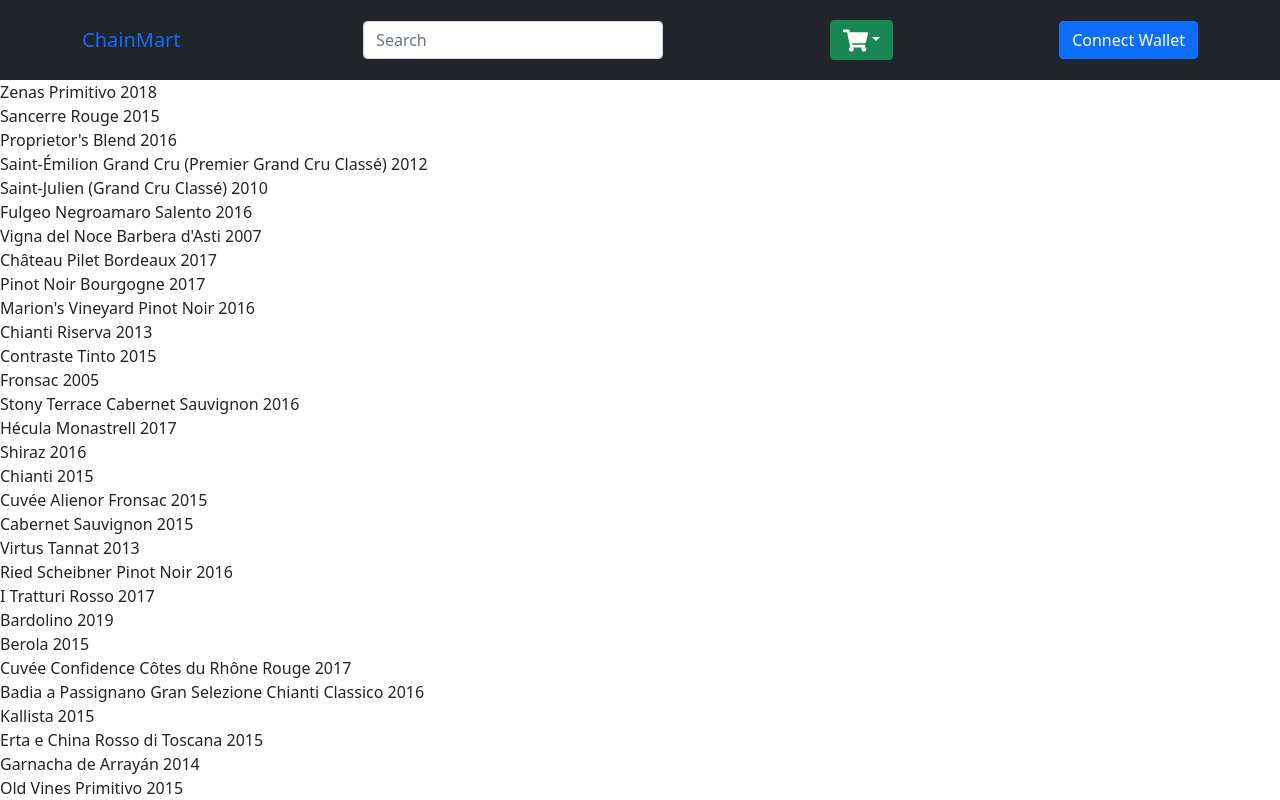
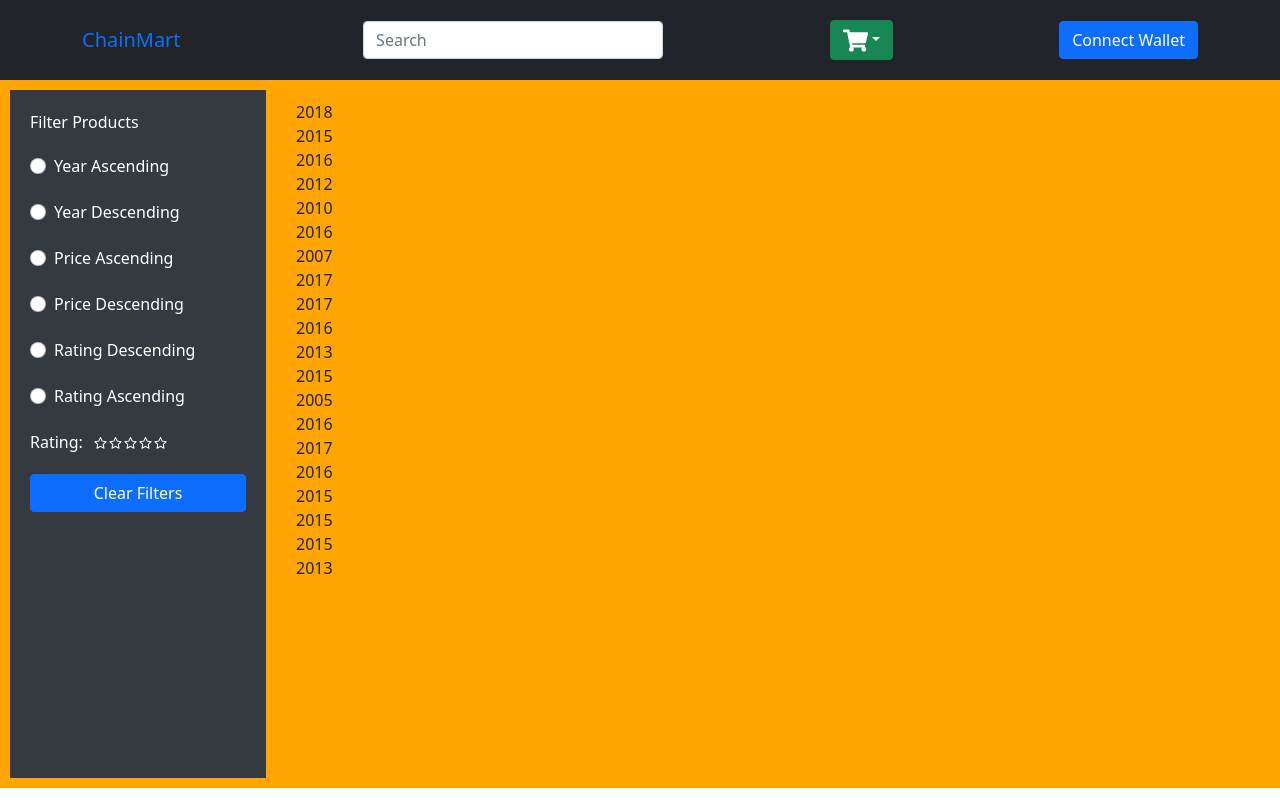
Before and after one commit to si3mshady/Blockchain_Shopping_Cart, a React (Create React App) app: page / in a window 1280 px wide. Shown: the top 800 px of the page. Built offline with nearby package versions, Linux system fonts and the light colour scheme.

Commit message:
save point

```diff
--- a/src/Context/Context.js
+++ b/src/Context/Context.js
@@ -4,7 +4,11 @@ import {data} from './MasterWineList.js'
 
 const Cart = createContext();
 
+const random_bool = [true,false]
 
+
+const getRandomIndex = () => {
+  return Math.floor(Math.random() * random_bool.length)}
 
 const Context = ({children}) =>
 
@@ -12,19 +16,18 @@ const Context = ({children}) =>
     {
      name: e.Name,
      image: e.URL,
-     price: e.Price,
-     ratings: e.Rating,
-     year: e.Year
-
+     ratings: Math.trunc(e.Rating),
+     year: e.Year,
+     inStock: random_bool[getRandomIndex()]
     }
   ));
 
-  // console.log(results)
 
+console.log(getRandomIndex())
 
 
   const [state,dispatch] = useReducer(cartReducer, {
-    products: results,
+    products: results.slice(0,20),
     cart: []
   })
 
--- /dev/null
+++ b/src/components/Filters/Filters.css
@@ -0,0 +1,14 @@
+.filters {
+    background-color: #343a40;
+    color: white;
+    padding: 20px;
+    display: flex;
+    flex-direction: column;
+    width: 20%;
+    margin: 10px;
+    height: 86vh;
+}
+
+.filters > span {
+    padding-bottom: 20px;
+}
--- /dev/null
+++ b/src/components/Filters/Filters.js
@@ -0,0 +1,103 @@
+import React from 'react'
+import './Filters.css'
+import Rating from '../Rating/Rating'
+
+import {Container, Navbar, Dropdown,Nav, Button, Form} from 'react-bootstrap'
+
+
+
+
+export default function Filters() {
+
+  const [rating, setRating] = React.useState(0)
+
+
+
+
+  return (
+    <div className='filters'>
+    <span className='title'>Filter Products</span>
+
+    <span>
+    <Form.Check
+        inline
+        type="radio"
+        name="group1"
+        label="Year Ascending"
+        id={"year-asc"}
+      />
+
+
+    </span>
+
+    <span>
+           <Form.Check
+        inline
+        type="radio"
+        name="group1"
+        id={"year-desc"}
+        label="Year Descending"
+      />
+
+    </span>
+
+    <span>
+           <Form.Check
+        inline
+        type="radio"
+        name="group1"
+        id={"price-asc"}
+        label="Price Ascending"
+      />
+
+    </span>
+
+    <span>
+           <Form.Check
+        inline
+        type="radio"
+        name="group1"
+        id={"price-desc"}
+        label="Price Descending"
+      />
+
+    </span>
+
+
+    <span>
+           <Form.Check
+        inline
+        type="radio"
+        name="group1"
+        id={"rating-desc"}
+        label="Rating Descending"
+      />
+
+    </span>
+
+    <span>
+           <Form.Check
+        inline
+        type="radio"
+        name="group1"
+        id={"rating-asc"}
+        label="Rating Ascending"
+      />
+
+    </span>
+
+    <span>
+        <label style={{paddingRight: "10px"}}>Rating: </label>
+        <Rating  rating={rating}
+        onClick={(i) => setRating(i + 1)}
+        style={{cursor: "pointer"}}   />
+    </span>
+
+    <Button>Clear Filters</Button>
+
+
+    </div>
+
+
+  )
+}
--- a/src/components/Home/Home.css
+++ b/src/components/Home/Home.css
@@ -0,0 +1,11 @@
+.home {
+    display: flex;
+    background-color: orange;
+}
+
+.productContainer {
+    width: 78%;
+    padding: 20px;
+    flex-wrap: wrap;
+    justify-content: space-around;
+}
--- a/src/components/Home/Home.js
+++ b/src/components/Home/Home.js
@@ -1,17 +1,18 @@
 import { CartState } from "../../Context/Context"
 import SingleProduct from '../SingleProduct/SingleProduct'
-
+import Filters from '../Filters/Filters'
+import './Home.css'
 const Home = () => {
   const { state: {products} } = CartState();
   console.log(products)
   return (
     <div className="home">
-        {/* Filters */}
+        <Filters />
 
         <div className="productContainer">
               {
                 products.map((e,i) => {
-                  return <SingleProduct value={e} />
+                  return <SingleProduct key={i} value={e} />
                 })
               }
         </div>
--- /dev/null
+++ b/src/components/Rating/Rating.js
@@ -0,0 +1,20 @@
+import React from 'react'
+import { AiFillStar, AiOutlineStar} from 'react-icons/ai'
+
+
+export default function Rating({rating,onClick,style}) {
+  return (
+    <>
+    {
+      [...Array(5)].map((_,i) => (
+    <span key={i} onClick={() => onClick(i)} style={style}>
+
+      {rating > i ? (<AiFillStar fontSize="15px" />): (<AiOutlineStar fontSize="15px" />)}
+
+    </span>
+
+      ))
+    }
+    </>
+  )
+}
--- a/src/components/SingleProduct/SingleProduct.js
+++ b/src/components/SingleProduct/SingleProduct.js
@@ -2,6 +2,6 @@ import React from 'react'
 
 export default function SingleProduct({value}) {
   return (
-    <div>{value.name}</div>
+    <div>{value.year}</div>
   )
 }
```
Also changed, not shown: src/components/Rating/Rating.css (added).
